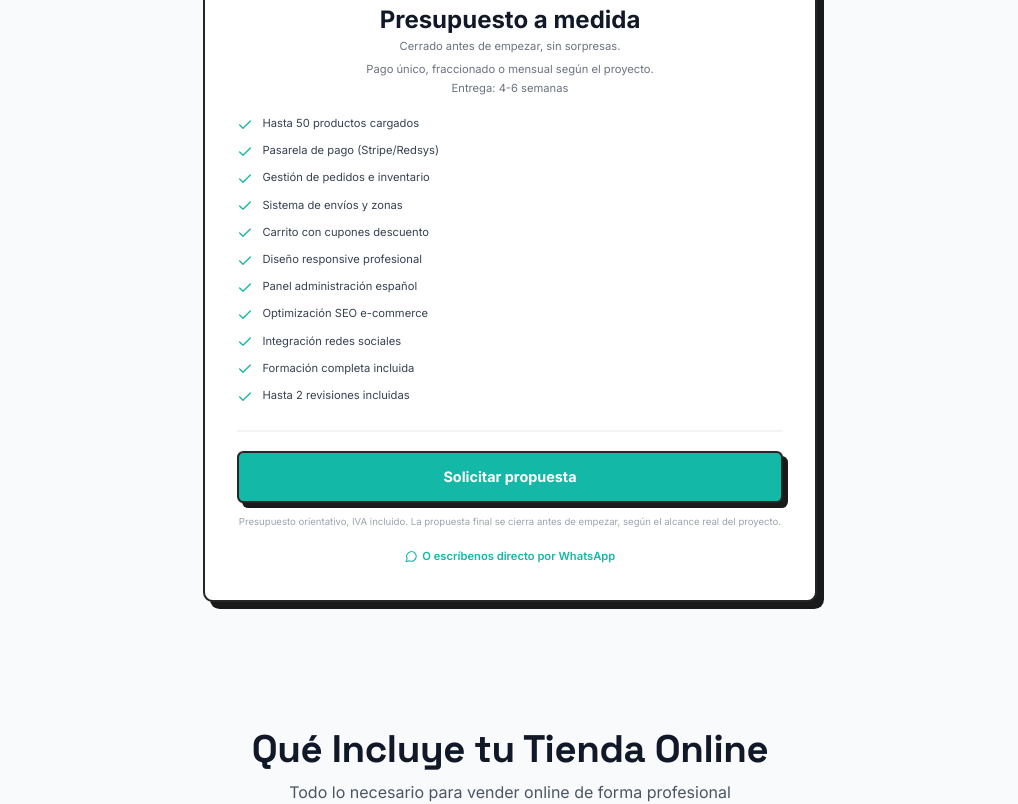
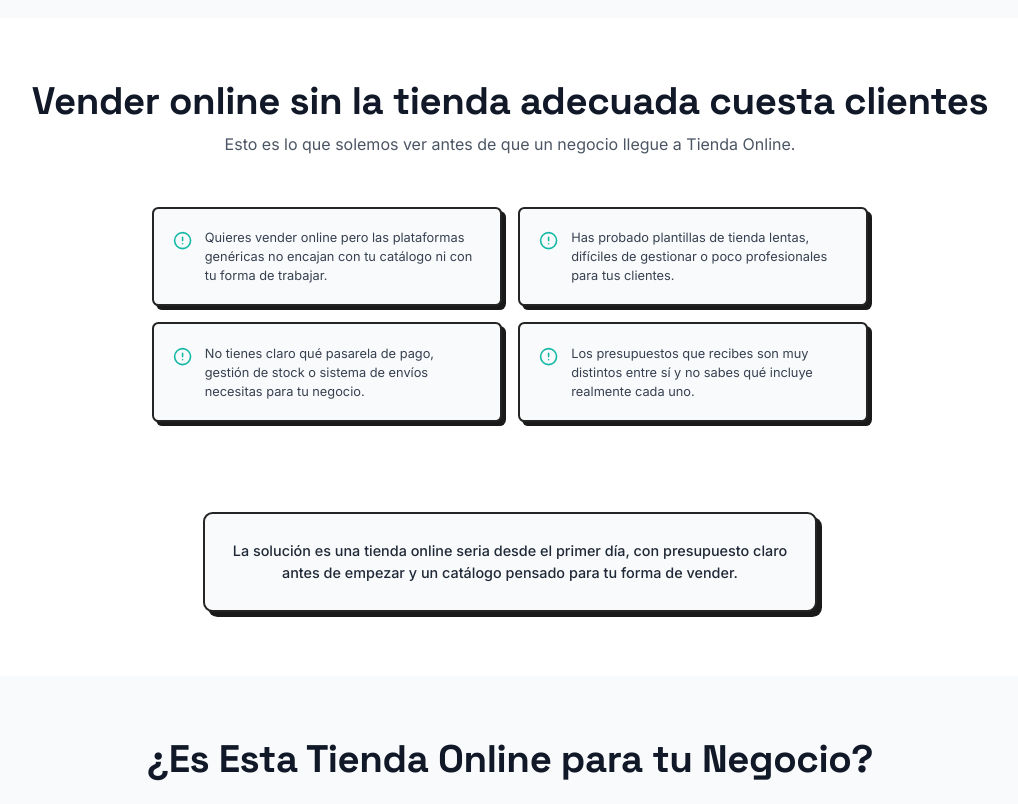
Before and after one commit to danipereiradev/portfolio-nuevo, a React (Vite) app: page /tiendas-online in a window 1280 px wide. Shown: the part 1780-2584 px from the top of the page, without its empty margins (130-1148 px from the left). Built offline with nearby package versions, Linux system fonts and the light colour scheme.

Commit message:
feat: add SEOProblem component to TiendasOnline and WebAutonomosPymes pages, detailing common issues faced by businesses before choosing online solutions; update section organization for clarity and improved user experience

```diff
--- a/src/pages/TiendasOnline.tsx
+++ b/src/pages/TiendasOnline.tsx
@@ -22,6 +22,7 @@ import {
 } from '../config/contact';
 import SEOLandingHero from '../components/SEOLandingHero';
 import TrustBar from '../components/TrustBar';
+import SEOProblem from '../components/SEOProblem';
 import SEOBenefits from '../components/SEOBenefits';
 import SEOFeatures from '../components/SEOFeatures';
 import SEOProcess from '../components/SEOProcess';
@@ -68,6 +69,21 @@ const TiendasOnline = () => {
     trackPricingCtaClick('Tienda online', 'Solicitar propuesta');
     openModal('Tienda Online');
   };
+
+  const problems = [
+    {
+      text: 'Quieres vender online pero las plataformas genéricas no encajan con tu catálogo ni con tu forma de trabajar.',
+    },
+    {
+      text: 'Has probado plantillas de tienda lentas, difíciles de gestionar o poco profesionales para tus clientes.',
+    },
+    {
+      text: 'No tienes claro qué pasarela de pago, gestión de stock o sistema de envíos necesitas para tu negocio.',
+    },
+    {
+      text: 'Los presupuestos que recibes son muy distintos entre sí y no sabes qué incluye realmente cada uno.',
+    },
+  ];
 
   const targetAudience = [
     {
@@ -209,13 +225,7 @@ const TiendasOnline = () => {
       {/* 2. Bloque de confianza rápida */}
       <TrustBar />
 
-      {/* 3. Para quién es este servicio */}
-      <SEOBenefits
-        title='¿Es Esta Tienda Online para tu Negocio?'
-        benefits={targetAudience}
-      />
-
-      {/* 4. Precio y formas de pago */}
+      {/* 3. Precio y formas de pago */}
       <section
         id='precios'
         ref={pricingSectionRef}
@@ -290,7 +300,31 @@ const TiendasOnline = () => {
         </div>
       </section>
 
-      {/* 5. Qué incluye la tienda online */}
+      {/* 4. Problema y solución */}
+      <SEOProblem
+        title='Vender online sin la tienda adecuada cuesta clientes'
+        subtitle='Esto es lo que solemos ver antes de que un negocio llegue a Tienda Online.'
+        problems={problems}
+      />
+      <div className='bg-white pt-6 pb-16 md:pt-8 md:pb-20'>
+        <div className='container mx-auto px-6'>
+          <div className='max-w-3xl mx-auto text-center bg-gray-50 border-2 border-ink-dark rounded-xl p-6 md:p-8 shadow-[5px_5px_0_0_#1a1a1a]'>
+            <p className='text-base md:text-lg text-gray-800 font-medium leading-relaxed'>
+              La solución es una tienda online seria desde el primer día, con
+              presupuesto claro antes de empezar y un catálogo pensado para tu
+              forma de vender.
+            </p>
+          </div>
+        </div>
+      </div>
+
+      {/* 5. Para quién es este servicio */}
+      <SEOBenefits
+        title='¿Es Esta Tienda Online para tu Negocio?'
+        benefits={targetAudience}
+      />
+
+      {/* 6. Qué incluye la tienda online */}
       <div id='incluye' className='scroll-mt-24'>
         <SEOFeatures
           title='Qué Incluye tu Tienda Online'
@@ -299,7 +333,7 @@ const TiendasOnline = () => {
         />
       </div>
 
-      {/* 5.1 También podemos ayudarte con (sección secundaria, no compite con el foco principal) */}
+      {/* 6.1 También podemos ayudarte con (sección secundaria, no compite con el foco principal) */}
       <section className='py-16 bg-white border-t-2 border-gray-100'>
         <div className='content-container'>
           <h3 className='text-xl md:text-2xl font-bold text-gray-900 text-center mb-8'>
@@ -329,26 +363,47 @@ const TiendasOnline = () => {
         </div>
       </section>
 
-      {/* 6. Portfolio o trabajos reales */}
+      {/* 7. Portfolio o trabajos reales */}
       <div id='portfolio' className='scroll-mt-24'>
         <Portfolio />
       </div>
 
-      {/* 6.1 Valoraciones de clientes */}
+      {/* 7.1 Valoraciones de clientes */}
       <Testimonials id='valoraciones' />
 
-      {/* 7. Proceso de trabajo */}
+      {/* 8. Proceso de trabajo */}
       <SEOProcess
         title='Un proceso claro desde el primer mensaje'
         steps={defaultServiceProcess}
       />
+      <div className='bg-white pt-6 pb-16 md:pt-8 md:pb-20'>
+        <div className='container mx-auto px-6'>
+          <div className='max-w-3xl mx-auto bg-gray-50 border-2 border-ink-dark rounded-xl p-6 md:p-8 shadow-[5px_5px_0_0_#1a1a1a]'>
+            <ul className='space-y-2 text-sm md:text-base text-gray-700'>
+              <li>
+                · El proyecto se acuerda con un pago inicial y el resto según
+                lo definido en la propuesta.
+              </li>
+              <li>
+                · El número de revisiones se acuerda según el alcance del
+                proyecto.
+              </li>
+              <li>
+                · El plazo se ajusta al catálogo, las funcionalidades y cuándo
+                nos entregues los contenidos.
+              </li>
+              <li>· El pago final se realiza antes de la publicación definitiva.</li>
+            </ul>
+          </div>
+        </div>
+      </div>
 
-      {/* 8. Preguntas frecuentes */}
+      {/* 9. Preguntas frecuentes */}
       <div id='faq' className='scroll-mt-24'>
         <SEOFAQ title='Preguntas Frecuentes sobre Tiendas Online' faqs={faqs} />
       </div>
 
-      {/* 9. Formulario / contacto final */}
+      {/* 10. Formulario / contacto final */}
       <SEOCTAFinal
         title='¿Hablamos de tu tienda online?'
         subtitle='Cuéntanos tu catálogo y objetivos. Te preparamos una propuesta cerrada, con alcance y plazos claros, antes de empezar.'
--- a/src/pages/WebAutonomosPymes.tsx
+++ b/src/pages/WebAutonomosPymes.tsx
@@ -24,6 +24,7 @@ import {
 import { ADS_WHATSAPP_MESSAGE, buildWhatsAppUrl } from '../config/contact';
 import SEOLandingHero from '../components/SEOLandingHero';
 import TrustBar from '../components/TrustBar';
+import SEOProblem from '../components/SEOProblem';
 import SEOBenefits from '../components/SEOBenefits';
 import SEOFeatures from '../components/SEOFeatures';
 import SEOProcess from '../components/SEOProcess';
@@ -71,6 +72,21 @@ const WebAutonomosPymes = () => {
     trackPricingCtaClick('Web a Medida', 'Solicitar propuesta');
     openModal('Web a Medida');
   };
+
+  const problems = [
+    {
+      text: 'Tu proyecto tiene necesidades concretas y las propuestas que recibes son plantillas cerradas que no encajan del todo.',
+    },
+    {
+      text: 'Necesitas integraciones, paneles o funcionalidades específicas y no sabes quién puede desarrollarlas de forma sólida.',
+    },
+    {
+      text: 'Los presupuestos que recibes son muy dispares porque nadie define bien el alcance antes de empezar.',
+    },
+    {
+      text: 'Te preocupa que el desarrollo quede a medio camino o que no pueda crecer si tu negocio cambia.',
+    },
+  ];
 
   const targetAudience = [
     {
@@ -247,6 +263,11 @@ const WebAutonomosPymes = () => {
         'El mantenimiento se puede contratar aparte con un plan mensual, o incluirse dentro de la propuesta si eliges pago mensual para tu web. Te pasamos el detalle con tu presupuesto.',
     },
     {
+      question: '¿El hosting está incluido?',
+      answer:
+        'Sí. El alojamiento web está incluido en el servicio, tanto en la publicación inicial como, si contratas mantenimiento, en su gestión y renovación continuas.',
+    },
+    {
       question: '¿Podemos pedir una tienda online?',
       answer:
         'Sí, también desarrollamos tiendas online. Te preparamos una propuesta a medida según el catálogo y las funcionalidades que necesites.',
@@ -271,21 +292,7 @@ const WebAutonomosPymes = () => {
       {/* 2. Bloque de confianza rápida */}
       <TrustBar />
 
-      {/* 3. Para quién es este servicio */}
-      <SEOBenefits
-        title='¿Tu Proyecto Necesita Algo a Medida?'
-        benefits={targetAudience}
-      />
-      <div className='bg-gray-50 pt-6 pb-16 md:pt-8 md:pb-20'>
-        <div className='container mx-auto px-6'>
-          <p className='max-w-2xl mx-auto text-center text-sm md:text-base text-gray-500'>
-            Si tu proyecto no encaja en un alcance cerrado, es un buen candidato
-            para Web a Medida.
-          </p>
-        </div>
-      </div>
-
-      {/* 4. Precio y formas de pago */}
+      {/* 3. Precio y formas de pago */}
       <section
         id='precios'
         ref={pricingSectionRef}
@@ -361,7 +368,39 @@ const WebAutonomosPymes = () => {
         </div>
       </section>
 
-      {/* 5. Qué incluye la web */}
+      {/* 4. Problema y solución */}
+      <SEOProblem
+        title='Cuando un proyecto no encaja en un alcance cerrado'
+        subtitle='Esto es lo que solemos ver antes de que un negocio llegue a Web a Medida.'
+        problems={problems}
+      />
+      <div className='bg-white pt-6 pb-16 md:pt-8 md:pb-20'>
+        <div className='container mx-auto px-6'>
+          <div className='max-w-3xl mx-auto text-center bg-gray-50 border-2 border-ink-dark rounded-xl p-6 md:p-8 shadow-[5px_5px_0_0_#1a1a1a]'>
+            <p className='text-base md:text-lg text-gray-800 font-medium leading-relaxed'>
+              La solución es un proyecto a medida: definimos el alcance
+              contigo, preparamos un presupuesto claro antes de empezar y
+              construimos una base técnica pensada para tu caso concreto.
+            </p>
+          </div>
+        </div>
+      </div>
+
+      {/* 5. Para quién es este servicio */}
+      <SEOBenefits
+        title='¿Tu Proyecto Necesita Algo a Medida?'
+        benefits={targetAudience}
+      />
+      <div className='bg-gray-50 pt-6 pb-16 md:pt-8 md:pb-20'>
+        <div className='container mx-auto px-6'>
+          <p className='max-w-2xl mx-auto text-center text-sm md:text-base text-gray-500'>
+            Si tu proyecto no encaja en un alcance cerrado, es un buen candidato
+            para Web a Medida.
+          </p>
+        </div>
+      </div>
+
+      {/* 6. Qué incluye la web */}
       <div id='incluye' className='scroll-mt-24'>
         <SEOFeatures
           title='Qué Incluye un Proyecto a Medida'
@@ -370,7 +409,7 @@ const WebAutonomosPymes = () => {
         />
       </div>
 
-      {/* 5.1 También podemos ayudarte con (sección secundaria, no compite con el foco principal) */}
+      {/* 6.1 También podemos ayudarte con (sección secundaria, no compite con el foco principal) */}
       <section className='py-16 bg-white border-t-2 border-gray-100'>
         <div className='content-container'>
           <h3 className='text-xl md:text-2xl font-bold text-gray-900 text-center mb-8'>
@@ -400,7 +439,7 @@ const WebAutonomosPymes = () => {
         </div>
       </section>
 
-      {/* 5.2 Enlace cruzado hacia Web Profesional 360 */}
+      {/* 6.2 Enlace cruzado hacia Web Profesional 360 */}
       <section className='py-12 bg-gray-50 border-t-2 border-gray-100'>
         <div className='content-container'>
           <div className='max-w-2xl mx-auto text-center bg-white border-2 border-ink-dark rounded-xl p-6 md:p-8 shadow-[5px_5px_0_0_#1a1a1a]'>
@@ -418,26 +457,47 @@ const WebAutonomosPymes = () => {
         </div>
       </section>
 
-      {/* 6. Portfolio o trabajos reales */}
+      {/* 7. Portfolio o trabajos reales */}
       <div id='portfolio' className='scroll-mt-24'>
         <Portfolio />
       </div>
 
-      {/* 6.1 Valoraciones de clientes */}
+      {/* 7.1 Valoraciones de clientes */}
       <Testimonials id='valoraciones' />
 
-      {/* 7. Proceso de trabajo */}
+      {/* 8. Proceso de trabajo */}
       <SEOProcess
         title='Un proceso claro desde el primer mensaje'
         steps={process}
       />
+      <div className='bg-white pt-6 pb-16 md:pt-8 md:pb-20'>
+        <div className='container mx-auto px-6'>
+          <div className='max-w-3xl mx-auto bg-gray-50 border-2 border-ink-dark rounded-xl p-6 md:p-8 shadow-[5px_5px_0_0_#1a1a1a]'>
+            <ul className='space-y-2 text-sm md:text-base text-gray-700'>
+              <li>
+                · El proyecto se acuerda con un pago inicial y el resto según
+                lo definido en la propuesta.
+              </li>
+              <li>
+                · El número de revisiones se acuerda según el alcance del
+                proyecto.
+              </li>
+              <li>
+                · El plazo se ajusta al alcance y a cuándo nos entregues
+                contenidos e información necesaria.
+              </li>
+              <li>· El pago final se realiza antes de la publicación definitiva.</li>
+            </ul>
+          </div>
+        </div>
+      </div>
 
-      {/* 8. Preguntas frecuentes */}
+      {/* 9. Preguntas frecuentes */}
       <div id='faq' className='scroll-mt-24'>
         <SEOFAQ title='Preguntas Frecuentes' faqs={faqs} />
       </div>
 
-      {/* 9. Formulario / contacto final */}
+      {/* 10. Formulario / contacto final */}
       <SEOCTAFinal
         title='Diseño y desarrollo web a medida para tu proyecto'
         subtitle='Estudio web en Madrid con proyectos en toda España. Trato directo, sin intermediarios. Cuéntanos tu proyecto y te preparamos una propuesta a medida.'
--- a/src/pages/WebProfesionalNegocios.tsx
+++ b/src/pages/WebProfesionalNegocios.tsx
@@ -294,6 +294,11 @@ const WebProfesionalNegocios = () => {
       question: '¿Puedo utilizar mi propio dominio?',
       answer:
         'Sí. El dominio es siempre tuyo. Podemos gestionar su configuración y renovación si lo prefieres, pero la titularidad es tuya en todo momento.',
+    },
+    {
+      question: '¿El hosting está incluido?',
+      answer:
+        'Sí. El alojamiento web está incluido en el servicio, tanto en la publicación inicial como, si contratas mantenimiento, en su gestión y renovación continuas.',
     },
     {
       question: '¿Quién escribe los textos?',
```
